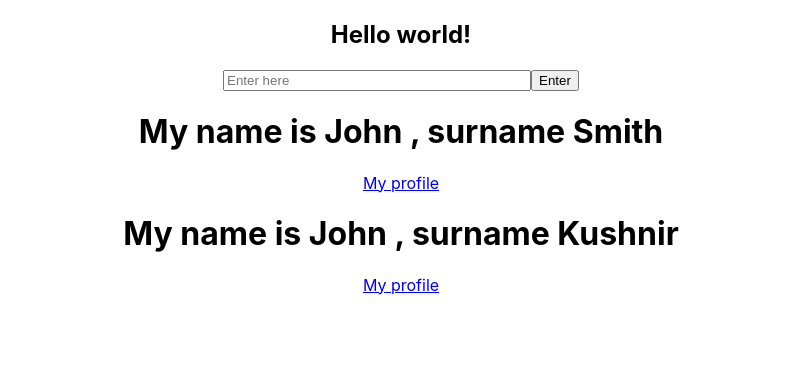
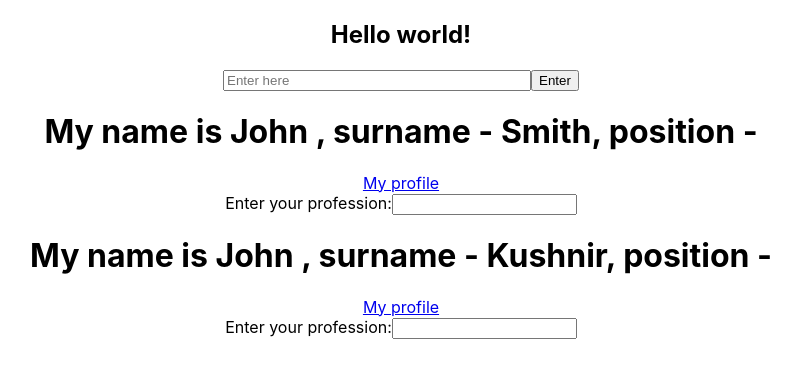
Before and after one commit to KushnirIllia/react-udemy-01, a React (Create React App) app: page / in a window 1280 px wide. Shown: the top 378 px of the page, without its empty margins (239-1040 px from the left). Built offline with nearby package versions, Linux system fonts and the light colour scheme.

Commit message:
Learn useState and learn how it works

```diff
--- a/src/App.js
+++ b/src/App.js
@@ -1,4 +1,5 @@
 // import logo from './logo.svg'
+import { useState } from 'react'
 import './App.css'
 
 const Header = () => {
@@ -17,14 +18,22 @@ function Btn() {
 	const text = 'Log in'
 	return <button>{logged ? 'Enter' : text}</button>
 }
+function WhoAmI({ name, surname, link }) {
+	const [position, setPosition] = useState('')
+	const commitInputChanges = (e) => {
+		setPosition(e.target.value)
+	}
 
-function WhoAmI({ name, surname, link }) {
 	return (
 		<>
 			<h1>
-				My name is {name()} , surname {surname}
+				My name is {name()} , surname - {surname}, position - {position}
 			</h1>
 			<a href={link}>My profile</a>
+			<form>
+				<span>Enter your profession:</span>
+				<input type="text" onChange={commitInputChanges} />
+			</form>
 		</>
 	)
 }
```
